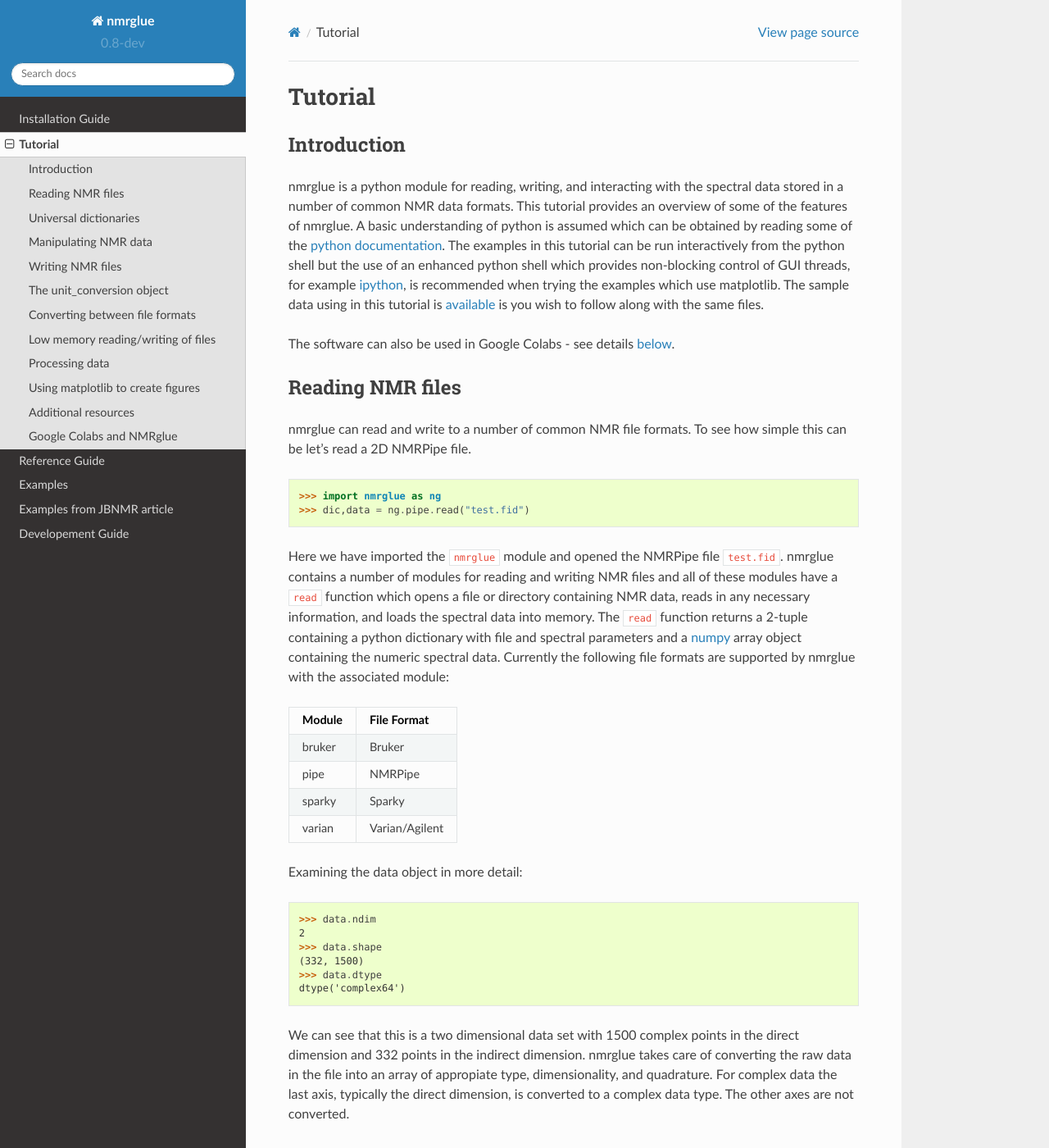
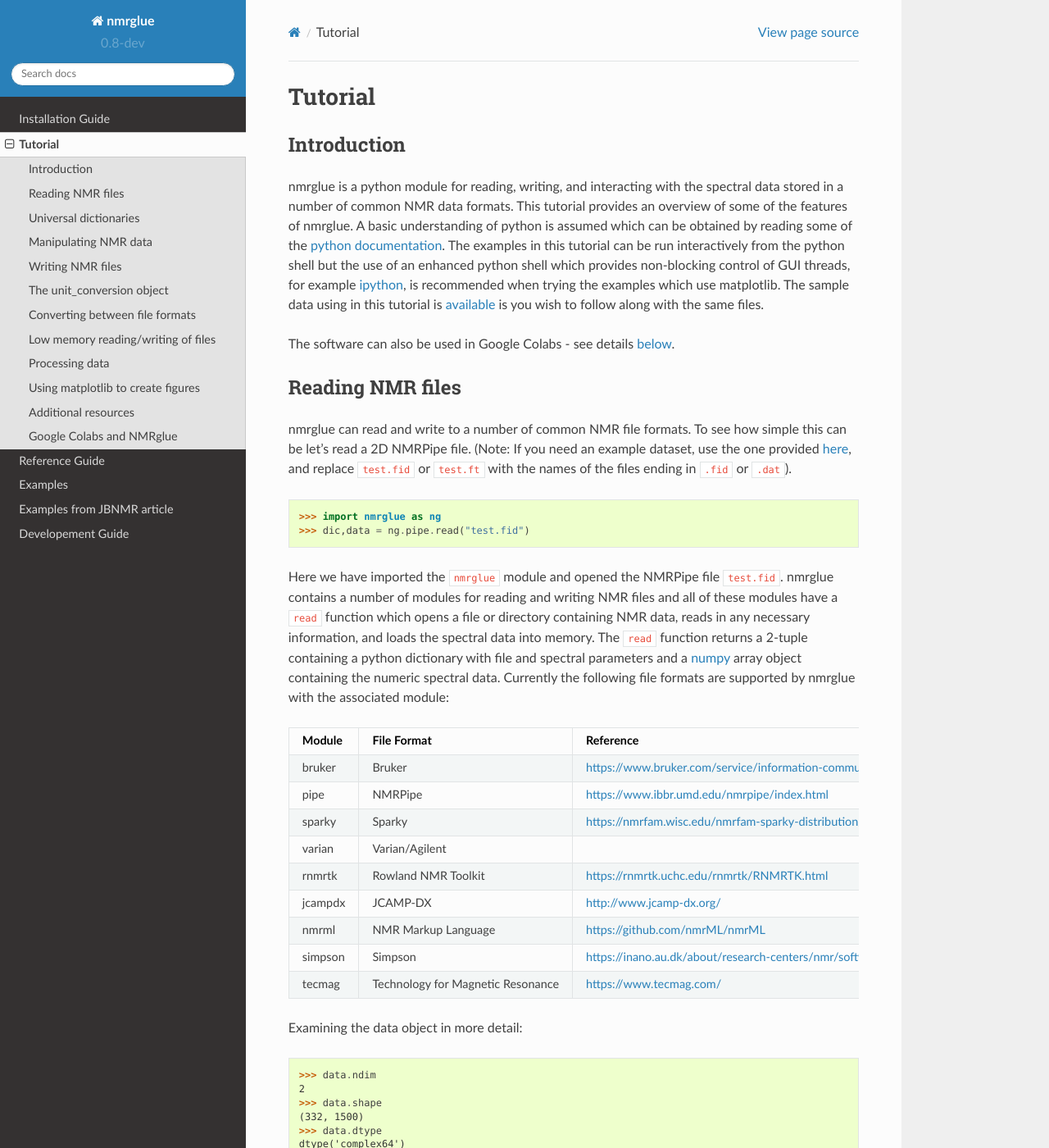
Before and after one commit to jjhelmus/nmrglue, a Sphinx documentation site: the page built from doc/source/tutorial.rst, in a window 1280 px wide and 1400 px high. Shown: the whole window at 82% size. Built offline with Sphinx 7.4.7 and the Read the Docs theme 2.0.0, drawn with Linux system fonts in a browser that asks for light colours.

Commit message:
updated links and added information on new modules

```diff
--- a/doc/source/tutorial.rst
+++ b/doc/source/tutorial.rst
@@ -26,7 +26,9 @@ Reading NMR files
 =================
 
 nmrglue can read and write to a number of common NMR file formats.  To see
-how simple this can be let's read a 2D NMRPipe file.
+how simple this can be let's read a 2D NMRPipe file. (Note: If you need an example
+dataset, use the one provided `here <https://github.com/jjhelmus/nmrglue/tree/master/tests/pipe_proc_tests>`_, and replace ``test.fid`` or ``test.ft`` with the names
+of the files ending in ``.fid`` or ``.dat``).
 
     >>> import nmrglue as ng
     >>> dic,data = ng.pipe.read("test.fid")
@@ -37,18 +39,24 @@ files and all of these modules have a ``read`` function which opens a file
 or directory containing NMR data, reads in any necessary information, and loads
 the spectral data into memory.  The ``read`` function returns a 2-tuple
 containing a python dictionary with file and spectral parameters and a
-`numpy <http://numpy.scipy.org/>`_ array object containing the numeric
+`numpy <https://www.numpy.org/>`_ array object containing the numeric
 spectral data.  Currently the following file formats are supported by nmrglue
 with the associated module:
 
-======  ========================
-Module  File Format
-======  ========================
-bruker  Bruker
-pipe    NMRPipe
-sparky  Sparky
-varian  Varian/Agilent
-======  ========================
+=======  ======================== ==================
+Module   File Format              Reference
+=======  ======================== ==================
+bruker   Bruker                   https://www.bruker.com/service/information-communication/user-manuals/nmr.html
+pipe     NMRPipe                  https://www.ibbr.umd.edu/nmrpipe/index.html
+sparky   Sparky                   https://nmrfam.wisc.edu/nmrfam-sparky-distribution/
+varian   Varian/Agilent
+rnmrtk   Rowland NMR Toolkit      https://rnmrtk.uchc.edu/rnmrtk/RNMRTK.html
+jcampdx  JCAMP-DX                 http://www.jcamp-dx.org/
+nmrml    NMR Markup Language      https://github.com/nmrML/nmrML
+simpson  Simpson                  https://inano.au.dk/about/research-centers/nmr/software/simpson/
+tecmag   Technology for Magnetic  https://www.tecmag.com/
+         Resonance
+=======  ======================== ==================
 
 Examining the data object in more detail:
 
@@ -244,11 +252,11 @@ Or a region:
     >>> data[9].imag
     array([ 1.,  1.,  1., ...,  1.,  1.,  1.], dtype=float32)
 
-The `numpy documentation <http://docs.scipy.org/doc/>`_ has additional
+The `numpy documentation <https://numpy.org/doc/>`_ has additional
 information on the
-`array <http://docs.scipy.org/doc/numpy/reference/arrays.ndarray.html>`_
+`array <https://numpy.org/doc/stable/reference/generated/numpy.array.html>`_
 object.  In addition by combining nmrglue with
-`numpy <http://numpy.scipy.org/>`_ and/or `scipy <http://www.scipy.org/>`_
+`numpy <https://www.numpy.org/>`_ and/or `scipy <http://www.scipy.org/>`_
 more complex data manipulation and calculation can be performed.  Later we
 will show how these modules are used to create a full suite of processing
 functions.
@@ -420,8 +428,8 @@ Processing data
 
 With NMR spectral data being stored as a numpy array a number of linear
 algebra and signal processing functions can be applied to the data.  The
-functions in the `numpy <http://numpy.scipy.org/>`_
-and `scipy <http://www.scipy.org/>`_ modules offer a number of processing
+functions in the `numpy <https://numpy.org/>`_
+and `scipy <https://www.scipy.org/>`_ modules offer a number of processing
 functions users might find useful.  nmrglue provides a number of common
 NMR functions in the :ref:`proc_base` module, baseline related functions
 in :ref:`proc_bl`, and linear prediction functions in the :ref:`proc_lp`
@@ -521,7 +529,7 @@ The ``show()`` method raises an an interactive window for examining the plot:
 matplotlib can be used to create more complicated figures with annotations, ppm
 axes and more.  The :ref:`plotting_examples` and :ref:`interactive_examples`
 showcase some some of this functionality.  For additional information see the
-`matplotlib webpage <http://matplotlib.sourceforge.net/>`_
+`matplotlib webpage <https://www.matplotlib.org>`_
 
 
 Additional resources
@@ -537,10 +545,10 @@ A number of :ref:`examples-index` using nmrglue to interact with
 NMR data are avilable. Finally documentation for the following packages
 might be useful to users of nmrglue:
 
-* `numpy <http://numpy.scipy.org/>`_
-* `scipy <http://www.scipy.org/>`_
-* `matplotlib <http://matplotlib.sourceforge.net/>`_
-* `h5py <http://code.google.com/p/h5py/>`_
+* `numpy <https://numpy.org/>`_
+* `scipy <https://www.scipy.org/>`_
+* `matplotlib <https://matplotlib.org/>`_
+* `h5py <http://h5py.org/>`_
 
 .. _below:
 
```
